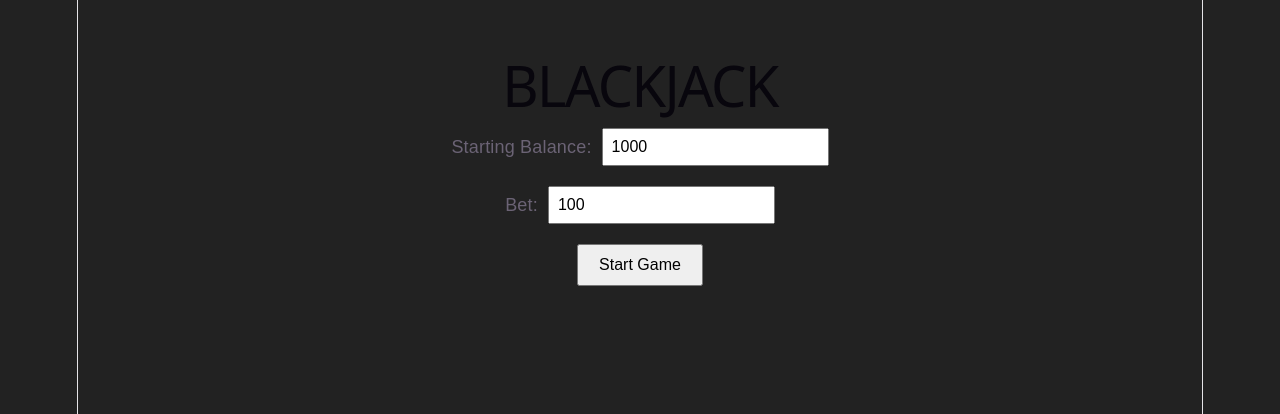
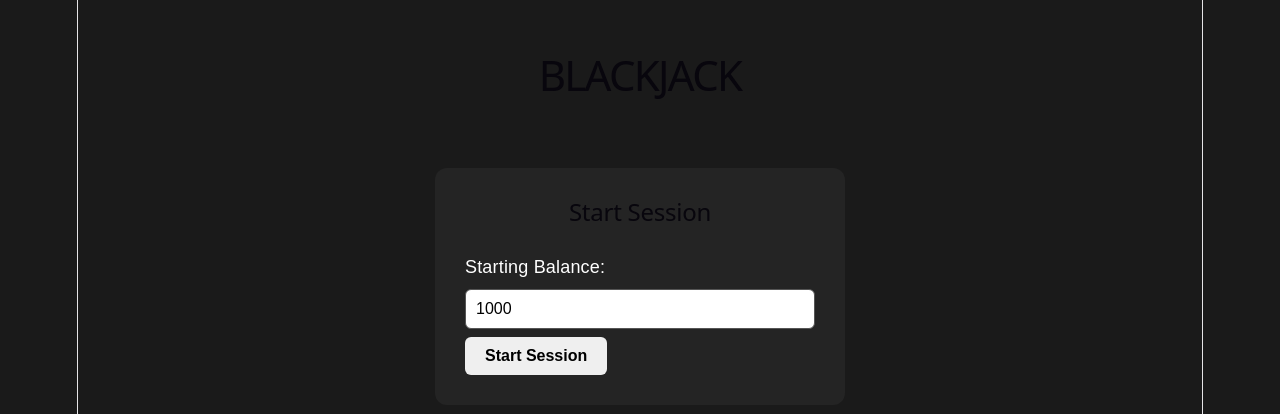
Before and after one commit to schin03/Blackjack-with-AI, a React (Vite) app in the folder frontend/: page / in a window 1280 px wide. Shown: the top 414 px of the page. Built offline with nearby package versions, Linux system fonts and the light colour scheme.

Commit message:
corrected minor bugs including state managment and drawing balance value from API res

```diff
--- a/frontend/src/App.css
+++ b/frontend/src/App.css
@@ -1,97 +1,187 @@
-* {
-    box-sizing: border-box;
-}
-
+/* ============================= */ /* General Page */ /* ============================= */
 body {
   margin: 0;
   font-family: Arial, sans-serif;
-    background: #222;
+  background-color: #1a1a1a;
+  color: white;
 }
-
-button {
-    padding: 10px 20px;
-    font-size: 16px;
-    cursor: pointer;
-}
-
-input {
-    padding: 8px;
-    font-size: 16px;
-}
-
 .app {
   min-height: 100vh;
-    padding: 40px;
   text-align: center;
+  padding: 30px;
+  box-sizing: border-box;
 }
-
-.app h1 {
+h1 {
   margin-bottom: 30px;
-}
-
+  font-size: 42px;
+} /* ============================= */ /* Start Session Screen */ /* ============================= */
 .start-menu {
   display: flex;
   flex-direction: column;
   align-items: center;
   gap: 20px;
+  width: 350px;
+  margin: 80px auto 0;
+  padding: 30px;
+  background-color: #242424;
+  border-radius: 12px;
 }
-
+.start-menu h2 {
+  margin-top: 0;
+}
 .start-menu label {
   display: flex;
-    gap: 10px;
-    align-items: center;
+  flex-direction: column;
+  align-items: flex-start;
+  gap: 8px;
+  width: 100%;
 }
-
+.start-menu input {
+  width: 100%;
+  padding: 10px;
+  box-sizing: border-box;
+  font-size: 16px;
+  border-radius: 6px;
+  border: 1px solid #555;
+} /* ============================= */ /* Buttons */ /* ============================= */
+button {
+  padding: 10px 20px;
+  font-size: 16px;
+  font-weight: bold;
+  border: none;
+  border-radius: 6px;
+  cursor: pointer;
+}
+button:hover {
+  opacity: 0.85;
+}
+button:disabled {
+  opacity: 0.4;
+  cursor: not-allowed;
+} /* ============================= */ /* Game Table */ /* ============================= */
 .table {
+  position: relative;
   max-width: 900px;
+  min-height: 600px;
   margin: 0 auto;
-    padding: 40px;
+  padding: 30px;
+  background-color: #176b3a;
   border-radius: 20px;
-}
-
+  box-sizing: border-box;
+} /* ============================= */ /* Home Button */ /* ============================= */
+.table > button {
+  position: absolute;
+  top: 20px;
+  left: 20px;
+} /* ============================= */ /* Game Information */ /* ============================= */
 .game-info {
   display: flex;
-    justify-content: space-between;
+  justify-content: center;
+  gap: 40px;
+  margin-bottom: 30px;
+}
+.game-info p {
+  margin: 0;
+  font-size: 18px;
+  font-weight: bold;
+} /* ============================= */ /* Deal Menu */ /* ============================= */
+.deal-menu {
+  display: flex;
+  flex-direction: column;
+  align-items: center;
+  gap: 20px;
+  margin-top: 150px;
+}
+.deal-menu h2 {
+  margin-bottom: 5px;
+}
+.deal-menu label {
+  display: flex;
+  align-items: center;
+  gap: 10px;
+  font-size: 18px;
+  font-weight: bold;
+}
+.deal-menu input {
+  width: 100px;
+  padding: 8px;
+  font-size: 16px;
+  border: 1px solid #555;
+  border-radius: 6px;
+} /* ============================= */ /* Dealer */ /* ============================= */
+.dealer {
   margin-bottom: 40px;
 }
-
-.dealer,
+.dealer h2,
+.player h2 {
+  margin-bottom: 15px;
+} /* ============================= */ /* Player */ /* ============================= */
 .player {
-    margin: 40px 0;
-}
-
+  margin-bottom: 30px;
+} /* ============================= */ /* Cards */ /* ============================= */
 .cards {
   display: flex;
   justify-content: center;
   gap: 10px;
+  flex-wrap: wrap;
 }
-
 .card {
+  display: flex;
+  align-items: center;
+  justify-content: center;
   width: 70px;
   height: 100px;
-    background: white;
+  background-color: white;
   color: black;
   border-radius: 8px;
-
+  border: 2px solid #222;
+  font-size: 24px;
+  font-weight: bold;
+  box-sizing: border-box;
+} /* ============================= */ /* Hand */ /* ============================= */
+.hand {
+  margin-bottom: 20px;
+}
+.hand p {
+  margin-top: 10px;
+  font-size: 18px;
+  font-weight: bold;
+} /* ============================= */ /* Hit / Stand Controls */ /* ============================= */
+.controls {
+  display: flex;
+  justify-content: center;
+  gap: 15px;
+  margin-top: 20px;
+}
+.controls button {
+  min-width: 100px;
+} /* ============================= */ /* Next Hand / Bet */ /* ============================= */
+.next-hand {
   display: flex;
   justify-content: center;
   align-items: center;
-
-    font-size: 20px;
+  gap: 15px;
+  margin-top: 25px;
+}
+.next-hand label {
+  display: flex;
+  align-items: center;
+  gap: 8px;
+  font-size: 18px;
   font-weight: bold;
 }
-
-.hand {
-    margin: 20px 0;
+.next-hand input {
+  width: 100px;
+  padding: 8px;
+  font-size: 16px;
+  border: 1px solid #555;
+  border-radius: 6px;
+} /* ============================= */ /* Error Message */ /* ============================= */
+.error {
+  width: fit-content;
+  margin: 20px auto;
+  padding: 10px 20px;
+  background-color: #8b1e1e;
+  border-radius: 6px;
+  font-weight: bold;
 }
-
-.controls {
-    display: flex;
-    justify-content: center;
-    gap: 20px;
-    margin-top: 40px;
-}
-
-.error {
-    margin: 20px;
-}
--- a/frontend/src/App.jsx
+++ b/frontend/src/App.jsx
@@ -23,7 +23,10 @@ function App() {
 
   const [error, setError] = useState(null);
 
-  async function handleStartGame() {
+  // --------------------------
+  // Start new session
+  // --------------------------
+  async function handleStartSession() {
     try {
         setError(null);
 
@@ -31,16 +34,30 @@ function App() {
 
         setGameId(game.game_id);
 
-        const state = await deal(
-            game.game_id,
-            bet
-        );
-        setGameState(state)
     } catch (error) {
         setError(error.message);
     }
   }
 
+  // --------------------------
+  // Deal new hand
+  // --------------------------
+  async function handleDeal() {
+    try {
+        setError(null);
+
+        const state = await deal(gameId, bet);
+
+        setGameState(state);
+
+    } catch (err) {
+        setError(err.message);
+    }
+  }
+
+  // --------------------------
+  // Hit
+  // --------------------------
   async function handleHit() {
     try {
         setError(null);
@@ -53,6 +70,9 @@ function App() {
     }
   }
 
+  // --------------------------
+  // Stand
+  // --------------------------
   async function handleStand() {
     try {
         setError(null);
@@ -66,19 +86,67 @@ function App() {
     }
   }
 
+  // --------------------------
+  // Return to start session
+  // --------------------------
+  function handleHome() {
+    setGameId(null);
+    setGameState(null);
+    setError(null);
+  }
+
   return (
     <div className = "app">
         <h1>BLACKJACK</h1>
-        {!gameState && (
+
+        {error &&  (
+            <p className = "error">
+                {error}
+            </p>
+        )}
+
+        {/* -------------------------- */}
+        {/* START SESSION SCREEN */}
+        {/* -------------------------- */}
+
+        {!gameId && (
             <div className = "start-menu">
+                <h2>Start Session</h2>
+
                 <label>
                     Starting Balance:
                     <input
                         type = "number"
                         value = {balance}
-                        onChange = {(event) => setBalance(Number(event.target.value))}
+                        onChange = {(event) =>
+                            setBalance(Number(event.target.value))
+                        }
                     />
+                    <button onClick = {handleStartSession}>
+                        Start Session
+                    </button>
                 </label>
+            </div>
+        )}
+
+        {/* -------------------------- */}
+        {/* GAME SCREEN */}
+        {/* -------------------------- */}
+
+        {gameId && (
+            <div className = "table">
+                {/* Home Button */}
+                <button onClick = {handleHome}>
+                    Home
+                </button>
+
+                {/* -------------------------- */}
+                {/* If no hand is active */}
+                {/* -------------------------- */}
+
+                {!gameState && (
+                    <div className = "deal-menu">
+                        <h2>Place your bet</h2>
                         <label>
                             Bet:
                             <input
@@ -88,20 +156,17 @@ function App() {
                             />
                         </label>
 
-                <button onClick = {handleStartGame}>
-                    Start Game
+                        <button onClick = {handleDeal}>
+                            Deal
                         </button>
                     </div>
                 )}
 
-        {error && (
-            <p className = "error">
-                {error}
-            </p>
-        )}
-
+                {/* -------------------------- */}
+                {/* ACTIVE / COMPLETED GAME */}
+                {/* -------------------------- */}
                 {gameState && (
-            <div className = "table">
+                    <>
                         <GameInfo
                             gameState = {gameState}
                         />
@@ -135,12 +200,34 @@ function App() {
                                 )}
                         </section>
 
+                        {/* Hit / Stand */}
                         <GameControls
                             onHit = {handleHit}
                             onStand = {handleStand}
-                    disabled = {false}
+                            disabled = {gameState.game_state !== "active"}
                         />
 
+                        {/* Deal another hand */}
+                        {gameState.game_state !== "active" && (
+                            <div className = "next_hand">
+                                <label>
+                                    Bet:
+                                    <input
+                                        type = "number"
+                                        value = {bet}
+                                        onChange = {(event) =>
+                                            setBet(Number(event.target.value))
+                                        }
+                                    />
+                                </label>
+
+                                <button onClick = {handleDeal}>
+                                    Deal
+                                </button>
+                            </div>
+                        )}
+                    </>
+                )}
             </div>
         )}
     </div>
--- a/frontend/src/components/GameInfo.jsx
+++ b/frontend/src/components/GameInfo.jsx
@@ -6,7 +6,7 @@ function GameInfo( {gameState} ) {
     return (
         <div className = "game-info">
             <p>
-                Balance: ${gameState.player.balance}
+                Balance: ${gameState.player.current_bal}
             </p>
 
             <p>
```
Lines whose indentation alone changed are shown as unchanged.
